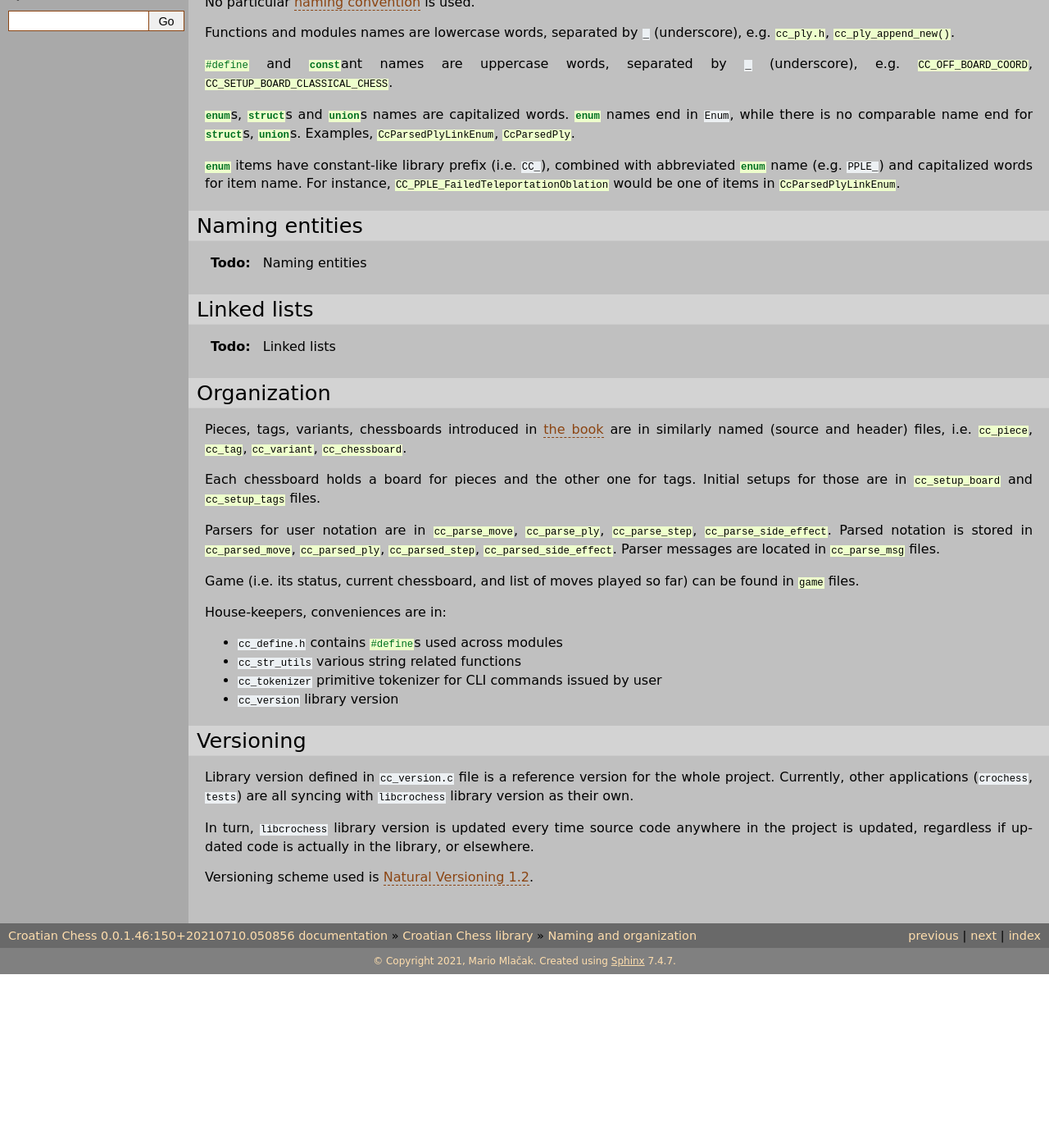
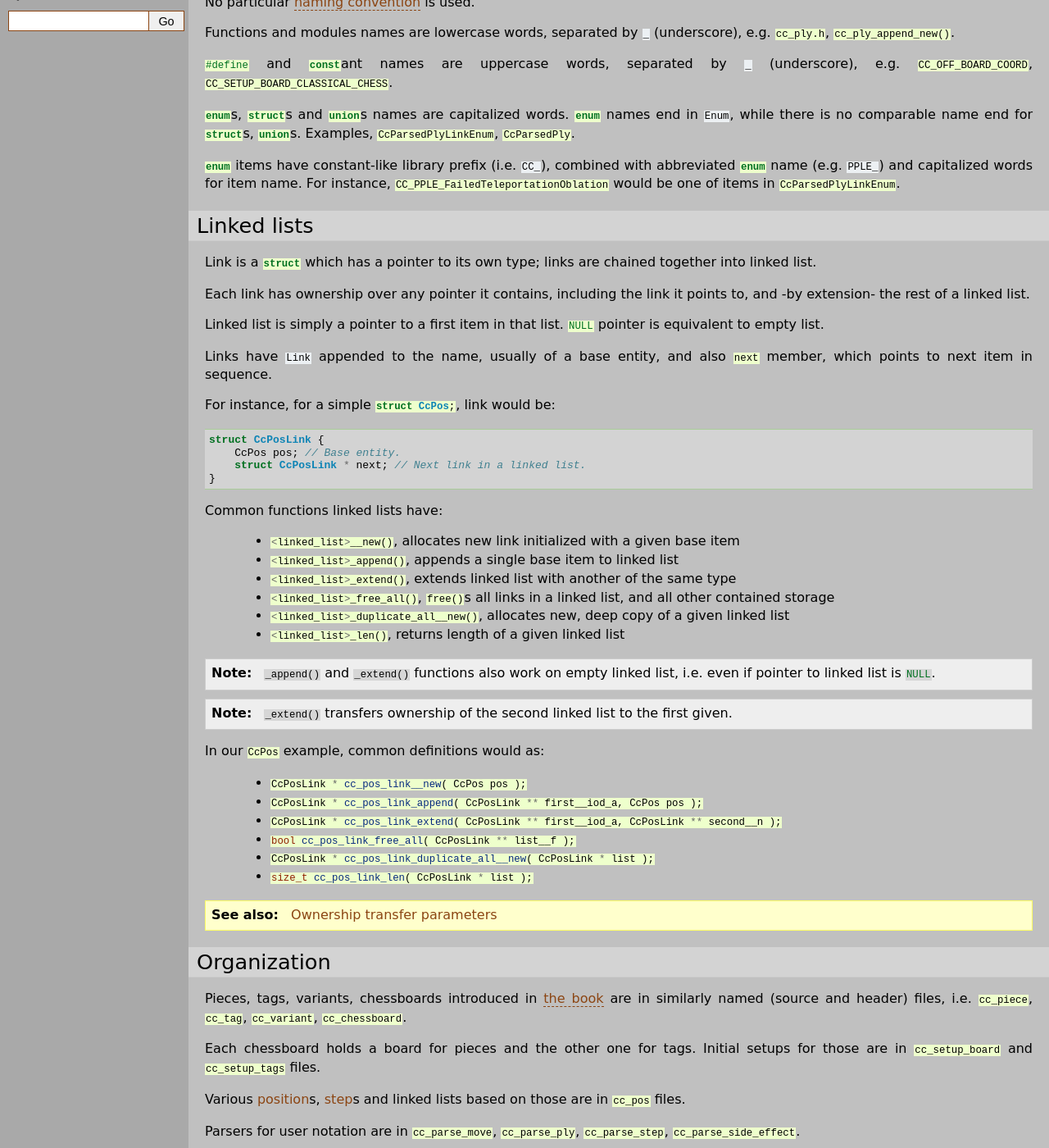
Before and after one commit to mmlacak/crochess, a Sphinx documentation site: the page built from docs/source/organization.rst, in a window 1280 px wide and 1400 px high, scrolled down 365 px. Shown: the whole window at 82% size. Built offline with Sphinx 7.4.7, drawn with Linux system fonts in a browser that asks for light colours; before the commit the page ends 1553 px from its top, so only the background shows below that; some of the changed text lies outside the part shown.

Commit message:
Added linked lists description.

```diff
--- a/docs/source/organization.rst
+++ b/docs/source/organization.rst
@@ -56,23 +56,63 @@ abbreviated :c:`enum` name (e.g. ``PPLE_``) and capitalized words for item name.
 For instance, :c:`CC_PPLE_FailedTeleportationOblation` would be one of items in
 :c:`CcParsedPlyLinkEnum`.
 
-.. _lbl-organization-naming-namingentities:
-
-Naming entities
----------------
-
-.. todo::
-
-    Naming entities
-
 .. _lbl-organization-naming-linkedlists:
 
 Linked lists
 ------------
 
-.. todo::
+Link is a :c:`struct` which has a pointer to its own type; links are chained
+together into linked list.
 
-    Linked lists
+Each link has ownership over any pointer it contains, including the link it
+points to, and -by extension- the rest of a linked list.
+
+Linked list is simply a pointer to a first item in that list. :c:`NULL` pointer
+is equivalent to empty list.
+
+Links have ``Link`` appended to the name, usually of a base entity, and also
+:c:`next` member, which points to next item in sequence.
+
+For instance, for a simple :c:`struct CcPos;`, link would be:
+
+.. code-block:: C
+    :force:
+
+    struct CcPosLink {
+        CcPos pos; // Base entity.
+        struct CcPosLink * next; // Next link in a linked list.
+    }
+
+Common functions linked lists have:
+
+    - :c:`<linked_list>__new()`, allocates new link initialized with a given base item
+    - :c:`<linked_list>_append()`, appends a single base item to linked list
+    - :c:`<linked_list>_extend()`, extends linked list with another of the same type
+    - :c:`<linked_list>_free_all()`, :c:`free()`\s all links in a linked list, and all other contained storage
+    - :c:`<linked_list>_duplicate_all__new()`, allocates new, deep copy of a given linked list
+    - :c:`<linked_list>_len()`, returns length of a given linked list
+
+.. note::
+
+    :c:`_append()` and :c:`_extend()` functions also work on empty linked list,
+    i.e. even if pointer to linked list is :c:`NULL`.
+
+.. note::
+
+    :c:`_extend()` transfers ownership of the second linked list to the first given.
+
+In our :c:`CcPos` example, common definitions would as:
+
+    - :c:`CcPosLink * cc_pos_link__new( CcPos pos );`
+    - :c:`CcPosLink * cc_pos_link_append( CcPosLink ** first__iod_a, CcPos pos );`
+    - :c:`CcPosLink * cc_pos_link_extend( CcPosLink ** first__iod_a, CcPosLink ** second__n );`
+    - :c:`bool cc_pos_link_free_all( CcPosLink ** list__f );`
+    - :c:`CcPosLink * cc_pos_link_duplicate_all__new( CcPosLink * list );`
+    - :c:`size_t cc_pos_link_len( CcPosLink * list );`
+
+.. seealso::
+
+    :ref:`lbl-memory-management-parameters-transfer`
 
 .. _lbl-organization-naming-organization:
 
@@ -87,12 +127,15 @@ similarly named (source and header) files, i.e. :c:`cc_piece`, :c:`cc_tag`,
 Each chessboard holds a board for pieces and the other one for tags.
 Initial setups for those are in :c:`cc_setup_board` and :c:`cc_setup_tags` files.
 
-
+Various :term:`position`\s, :term:`step`\s and linked lists based on those are in
+:c:`cc_pos` files.
 
 Parsers for user notation are in :c:`cc_parse_move`, :c:`cc_parse_ply`, :c:`cc_parse_step`,
 :c:`cc_parse_side_effect`.
+
 Parsed notation is stored in :c:`cc_parsed_move`, :c:`cc_parsed_ply`, :c:`cc_parsed_step`,
 :c:`cc_parsed_side_effect`.
+
 Parser messages are located in :c:`cc_parse_msg` files.
 
 Game (i.e. its status, current chessboard, and list of moves played so far) can
```
Also changed, not shown: other parts of docs/source/organization.rst (+9 -0 lines).
